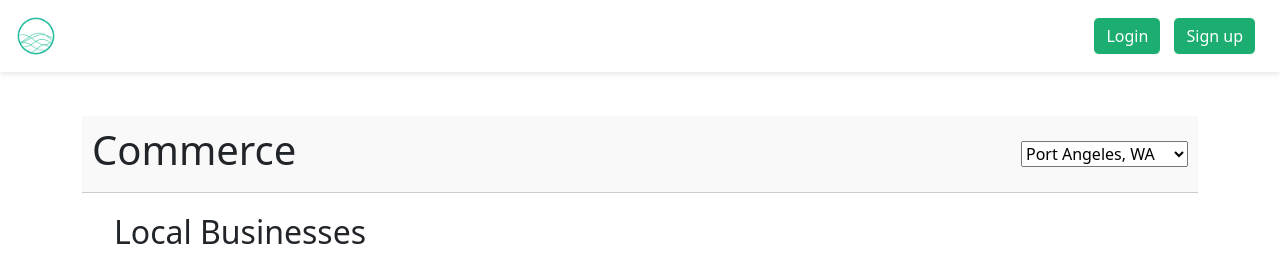
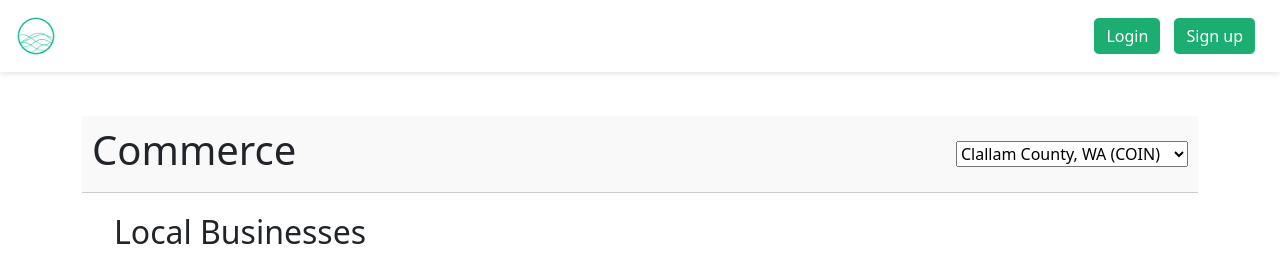
Before and after one commit to flatspell/community, a Flask app: template src/templates/core/commerce.html in a window 1280 px wide. Shown: the top 256 px of the page. Run offline with Flask 3, Linux system fonts and the light colour scheme; the template is opened without the code that fills it, so the values that code supplies are empty; parts of the project's set-up code (start-up, migrations or seed data) failed here and were passed over; some libraries are stand-ins or nearby versions.

Commit message:
update location-dropdowns

```diff
--- a/src/templates/core/commerce.html
+++ b/src/templates/core/commerce.html
@@ -19,8 +19,8 @@
   <h1>Commerce</h1>
 
   <select id="location-dropdown">
-    <option value="port-angeles-wa">Port Angeles, WA</option>
-    <option value="port-townsend-wa">Port Townsend, WA</option>
+    <option value="port-angeles-wa">Clallam County, WA (COIN)</option>
+    <option value="port-townsend-wa">Jefferson County, WA (LION)</option>
   </select>
 </div>
 
--- a/src/templates/core/community.html
+++ b/src/templates/core/community.html
@@ -8,8 +8,8 @@
 	<link rel="stylesheet" href="{{ url_for('static', filename='css/header_dropdown.css') }}">
 	<link rel="stylesheet" href="{{ url_for('static', filename='css/community.css') }}">
   <select id="location-dropdown">
-		<option value="port-angeles-wa">Port Angeles, WA</option>
-    <option value="port-townsend-wa">Port Townsend, WA</option>
+		<option value="port-angeles-wa">Clallam County, WA (COIN)</option>
+    <option value="port-townsend-wa">Jefferson County, WA (LION)</option>
   </select>
 </div>
 
--- a/src/templates/core/index.html
+++ b/src/templates/core/index.html
@@ -22,8 +22,8 @@
   <div class="filter-bar">
     <div class="filter-item">
       <select id="location-dropdown">
-        <option value="port-angeles-wa" selected>Port Angeles, WA</option>
-        <option value="port-townsend-wa">Port Townsend, WA</option>
+        <option value="port-angeles-wa" selected>Clallam County, WA (COIN)</option>
+        <option value="port-townsend-wa">Jefferson County, WA (LION)</option>
       </select>
     </div>
     <div class="filter-item">
--- a/src/templates/core/investment.html
+++ b/src/templates/core/investment.html
@@ -7,8 +7,8 @@
   <link rel="stylesheet" href="{{ url_for('static', filename='css/header_dropdown.css') }}">
   <h1>Local Investment</h1>
   <select id="location-dropdown">
-    <option value="port-angeles-wa">Port Angeles, WA</option>
-    <option value="port-townsend-wa">Port Townsend, WA</option>
+    <option value="port-angeles-wa">Clallam County, WA (COIN)</option>
+    <option value="port-townsend-wa">Jefferson County, WA (LION)</option>
   </select>
 </div>
 
--- a/src/templates/core/local_wealth_fund.html
+++ b/src/templates/core/local_wealth_fund.html
@@ -8,8 +8,8 @@
   <link rel="stylesheet" href="{{ url_for('static', filename='css/local_wealth_fund.css') }}">
   <link rel="stylesheet" href="{{ url_for('static', filename='css/header_dropdown.css') }}">
   <select id="location-dropdown">
-    <option value="port-angeles-wa">Port Angeles, WA</option>
-    <option value="port-townsend-wa">Port Townsend, WA</option>
+    <option value="port-angeles-wa">Clallam County, WA (COIN)</option>
+    <option value="port-townsend-wa">Jefferson County, WA (LION)</option>
   </select>
 </div>
 
--- a/src/templates/core/small-business.html
+++ b/src/templates/core/small-business.html
@@ -6,8 +6,8 @@
 <div class="header-dropdown">
   <h1>Small Business</h1>
   <select id="location-dropdown">
-    <option value="port-angeles-wa">Port Angeles, WA</option>
-    <option value="port-townsend-wa">Port Townsend, WA</option>
+    <option value="port-angeles-wa">Clallam County, WA (COIN)</option>
+    <option value="port-townsend-wa">Jefferson County, WA (LION)</option>
   </select>
 </div>
 
```
